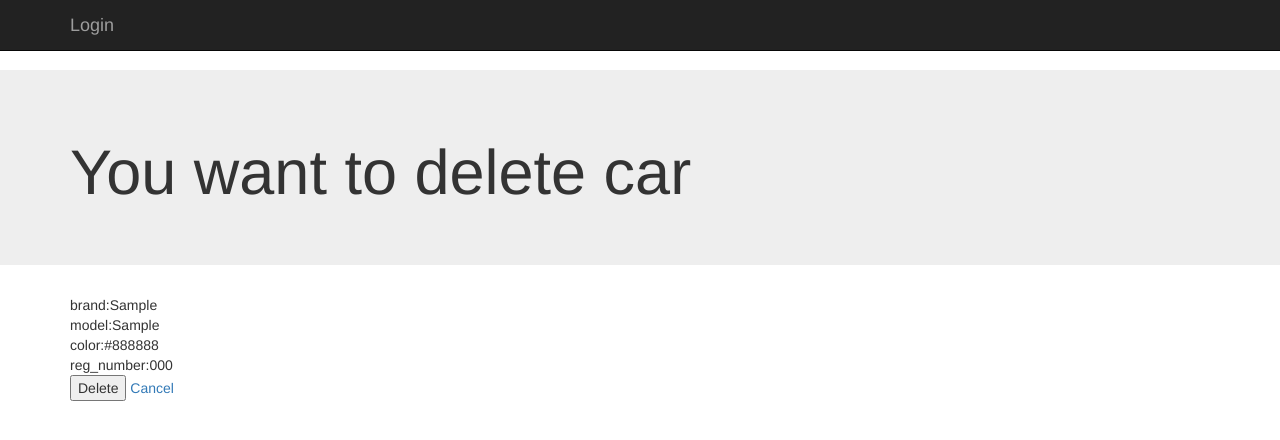
After one commit to IlyaSergeev/taxi_service, a Django app: page /cars/1/delete/ in a window 1280 px wide. The commit adds this page. Shown: the top 440 px of the page. Run offline with Django 3.2, Linux system fonts and the light colour scheme; tables that the repository leaves empty hold one stand-in row (values such as "Sample post"); parts of the project's set-up code (start-up, migrations or seed data) failed here and were passed over; some libraries are stand-ins or nearby versions.

Commit message:
add 'delete' operation for car

```diff
--- a/TaxiService/templates/car/cars.html
+++ b/TaxiService/templates/car/cars.html
@@ -14,6 +14,7 @@
                     reg_number:{{ car.reg_number }}
                     <br/>
                     <a href="{% url 'car_edit' car.id %}">Edit</a>
+                    <a href="{% url 'car_delete' car.id %}">Delete</a>
                 </li>
                 <br/>
             {% empty %}
--- /dev/null
+++ b/TaxiService/templates/car/delete.html
@@ -0,0 +1,21 @@
+{% extends 'base.html' %}
+
+{% block title %}Register | {{ block.super }}{% endblock %}
+{% load utils_extras %}
+{% block headline %}<h1>You want to delete car</h1>{% endblock %}
+
+{% block content %}
+    <form action="{% url 'car_delete' car.id %}" method="post">
+        {% csrf_token %}
+        brand:{{ car.brand }}
+        <br/>
+        model:{{ car.model }}
+        <br/>
+        color:{{ car.color }}
+        <br/>
+        reg_number:{{ car.reg_number }}
+        <br/>
+        <input type="submit" value="Delete" />
+        <a href="{% url 'cars' %}">Cancel</a>
+    </form>
+{% endblock %}
--- a/TaxiService/templates/car/edit.html
+++ b/TaxiService/templates/car/edit.html
@@ -30,4 +30,5 @@
         <input type="submit" value="Save" />
         <a href="{% url 'cars' %}">Cancel</a>
     </form>
+    <form action=""
 {% endblock %}
--- a/TaxiService/urls.py
+++ b/TaxiService/urls.py
@@ -16,6 +16,7 @@ urlpatterns = patterns('',
     url(r'^cars/$', car_views.cars, name='cars'),
     url(r'^cars/create/$', car_views.create, name='car_create'),
     url(r'^cars/(?P<car_id>\d+)/$', car_views.mock, name='car_info'),
+    url(r'^cars/(?P<car_id>\d+)/delete/$', car_views.delete, name='car_delete'),
     url(r'^cars/(?P<car_id>\d+)/edit/$', car_views.edit, name='car_edit'),
     url(r'^cars/(?P<car_id>\d+)/rides/$', car_views.mock, name='car_rides'),
     url(r'^cars/(?P<car_id>\d+)/rides/create/$', car_views.mock, name='car_ride_create'),
--- a/TaxiService/views/car_views.py
+++ b/TaxiService/views/car_views.py
@@ -37,12 +37,11 @@ def create(request):
     return render_to_response('car/create.html', RequestContext(request))
 
 def edit(request, car_id):
+    try:
+        car = Car.objects.get(id=car_id)
+    except Car.DoesNotExist:
+        return Http404
     if request.POST:
-        try:
-            car = Car.objects.get(id=car_id)
-        except Car.DoesNotExist:
-            return Http404
-
         car.brand = request.POST['brand']
         car.model = request.POST['model']
         car.color = request.POST['color']
@@ -50,11 +49,27 @@ def edit(request, car_id):
         # TODO make validation
         car.save()
         return HttpResponseRedirect('/cars/')
-    watching_car = Car.objects.get(id=car_id)
     context = RequestContext(
         request,
         {
-            'watching_car' : watching_car,
+            'watching_car' : car,
         },
     )
     return render_to_response('car/edit.html', context)
+
+def delete(request, car_id):
+    try:
+        car = Car.objects.get(id=car_id)
+    except Car.DoesNotExist:
+        return Http404
+    if request.POST:
+        # TODO refresh driver info
+        car.delete()
+        return HttpResponseRedirect('/cars/')
+    context = RequestContext(
+        request,
+        {
+            'car' : car,
+        },
+    )
+    return render_to_response('car/delete.html', context)
```
Also changed, not shown: TaxiService/views/account_views.py (+5 -6 lines).
